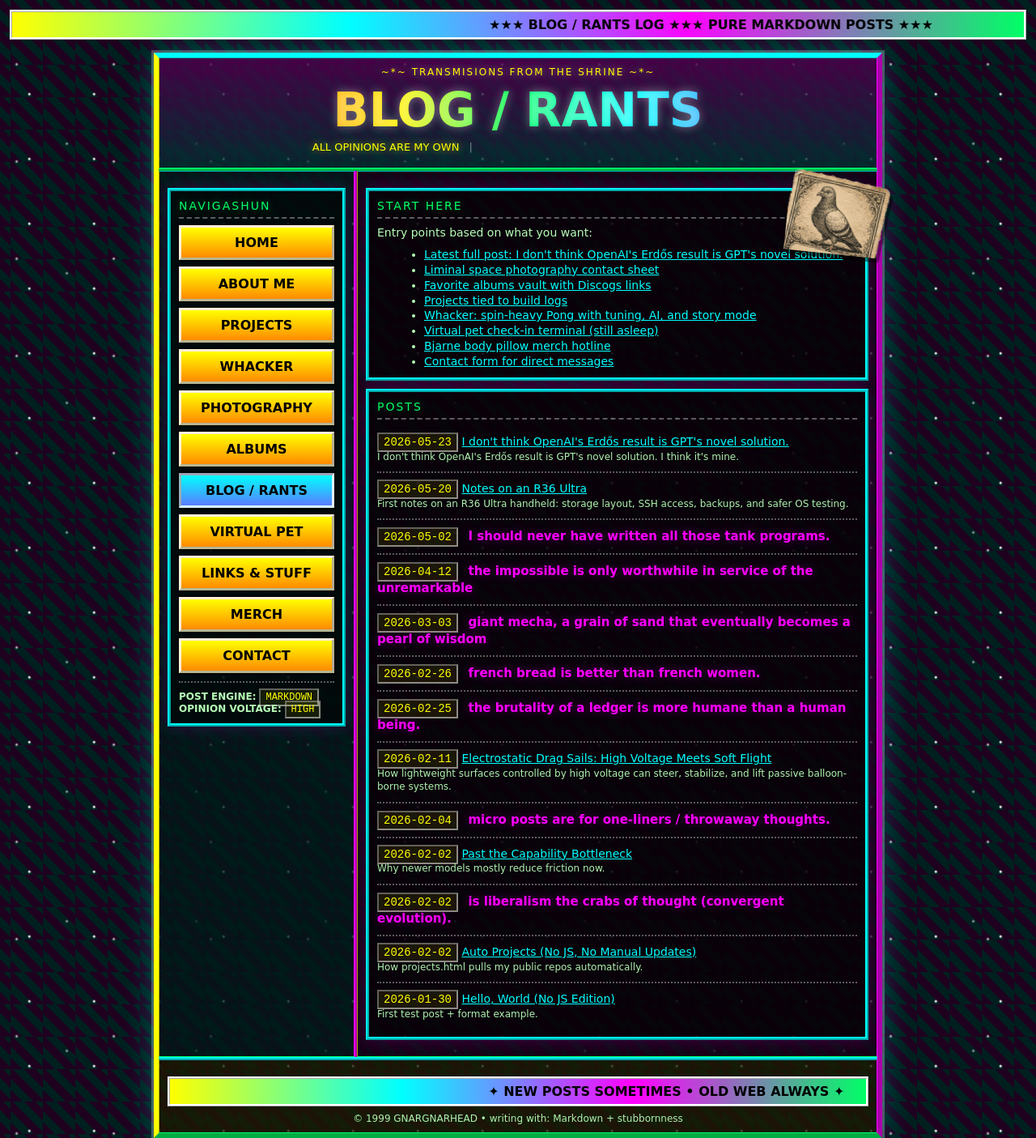
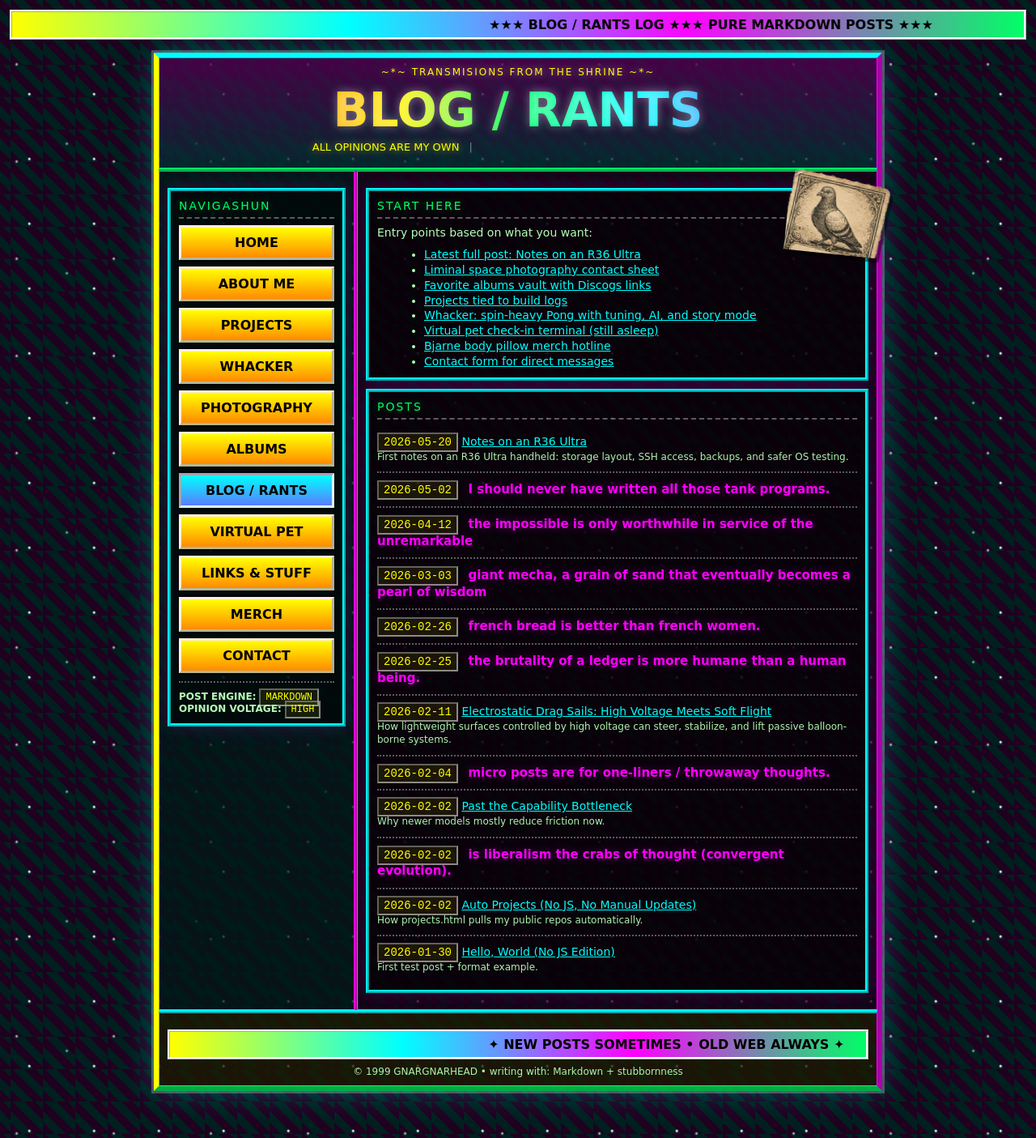
Before and after one commit to GnarGnarHead/GNARGNARHEAD.github.io, a Jekyll site: the page built from blogs/index.html, in a window 1280 px wide. Shown: the whole page at 81% size. Built offline with Jekyll 4.4.1, drawn with Linux system fonts in a browser that asks for light colours.

Commit message:
Remove claim post and filter empty projects

```diff
--- a/blogs/2026-05-23-openais-erdos-result-and-modulus-of-one.md
+++ /dev/null
@@ -1,22 +0,0 @@
----
-layout: blog_post
-title: "I don't think OpenAI's Erdős result is GPT's novel solution."
-date: "2026-05-23"
-tags:
-  - AI
-  - math
-  - Modulus of One
-description: "I don't think OpenAI's Erdős result is GPT's novel solution. I think it's mine."
----
-
-I don’t think OpenAI’s Erdős result is GPT’s novel solution.
-
-I think it’s mine.
-
-I’ve been developing Modulus of One for nearly a decade, using GPT from 3.5 onward, opted into training the whole time.
-
-So I made the repo public.
-
-[Modulus of One / MoO repo](https://github.com/GnarGnarHead/MoO)
-
-Fuck it 😂
--- a/projects.html
+++ b/projects.html
@@ -77,7 +77,7 @@ description: Auto-updated list of GNARGNARHEAD public GitHub repositories, exper
           <div class="panel">
             <div class="panelTitle">PUBLIK PROJEKTS</div>
             <div class="grid">
-              {% assign repos = site.github.public_repositories | where: "fork", false | sort: "pushed_at" | reverse %}
+              {% assign repos = site.github.public_repositories | where: "fork", false | where_exp: "repo", "repo.size > 0" | sort: "pushed_at" | reverse %}
               {% for repo in repos %}
                 <div class="card">
                   <div class="cardTitle">{{ repo.name }}</div>
```
Also changed, not shown: other parts of projects.html (+2 -2 lines).
